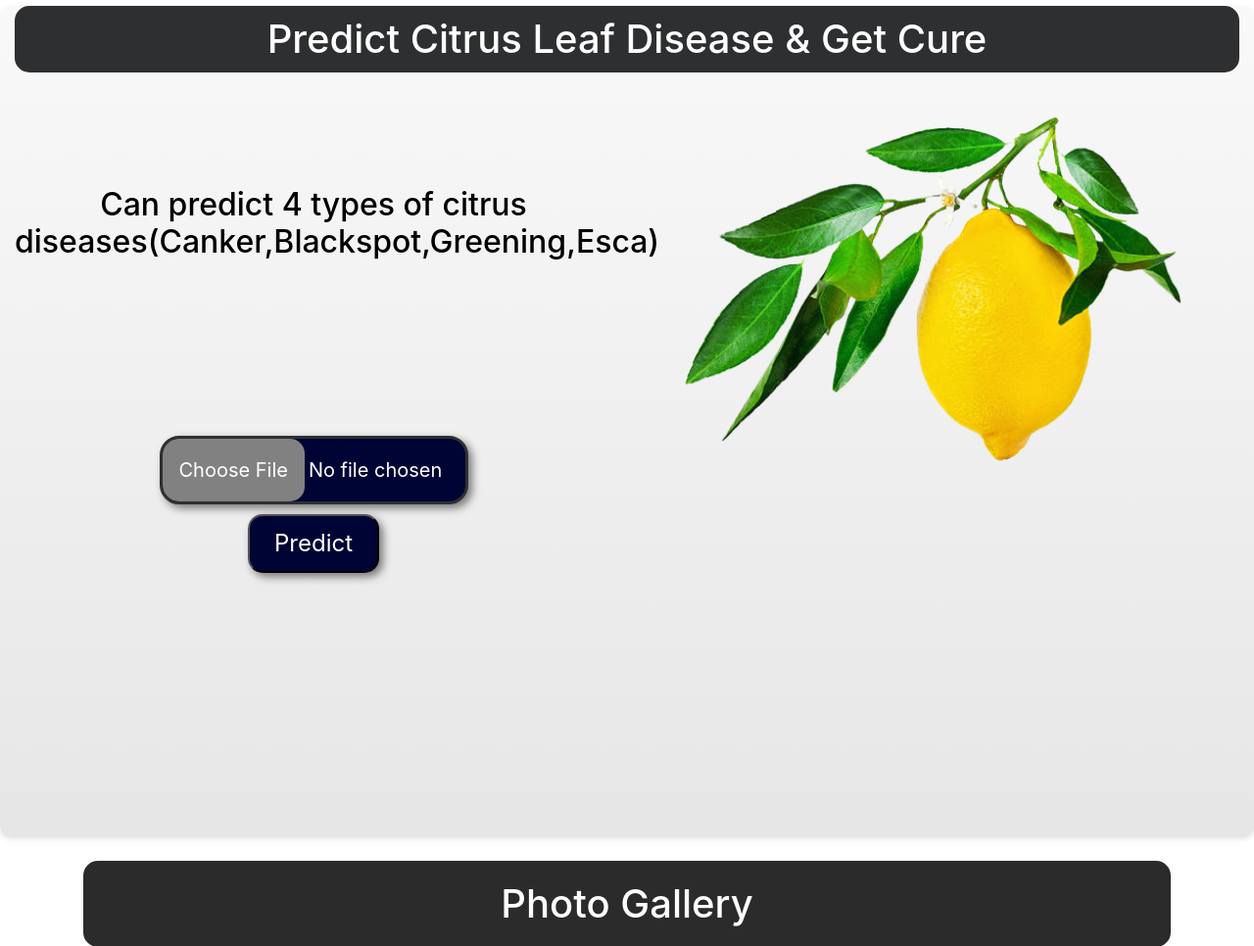
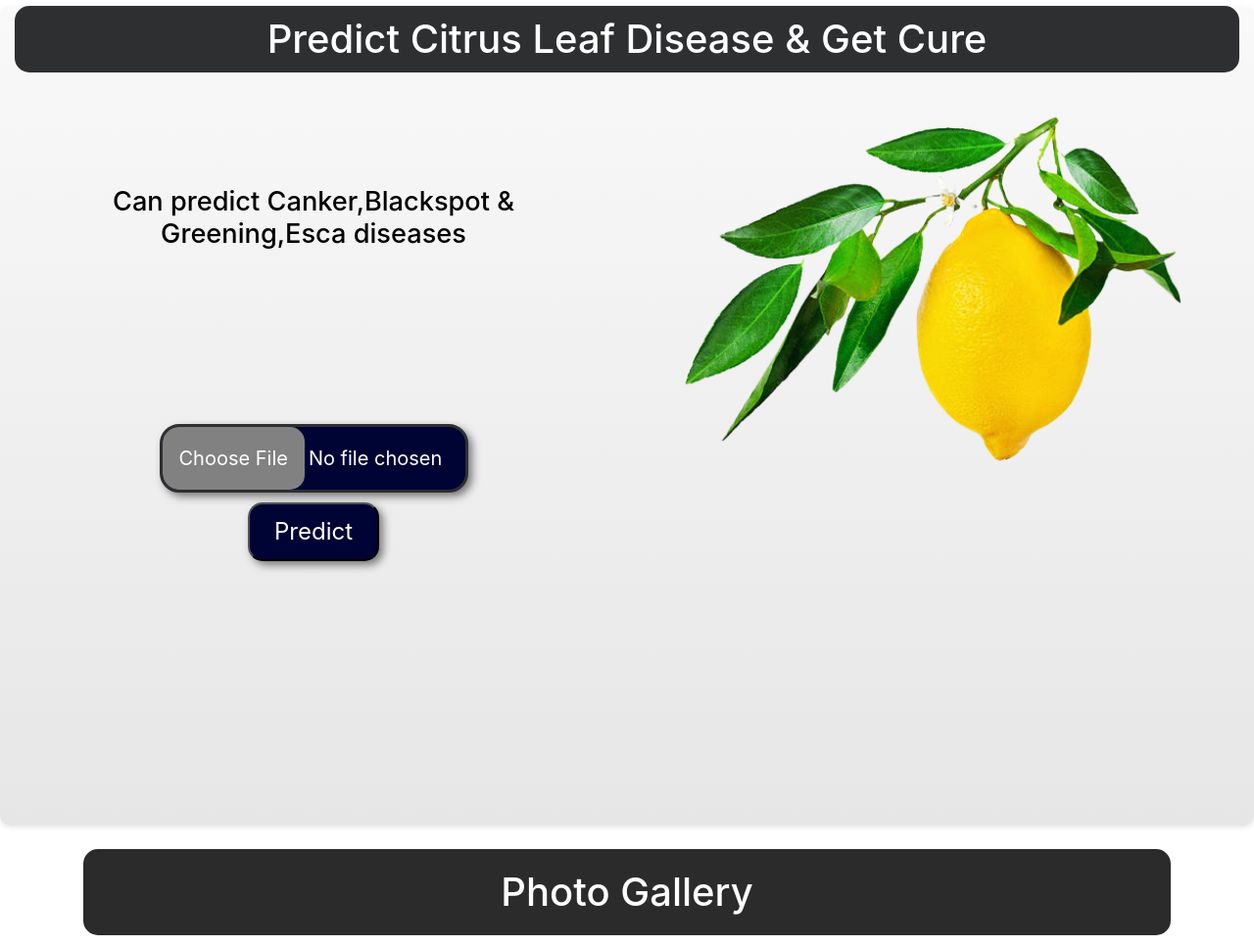
Before and after one commit to ifteakhair/citrus-diseases, a Flask app: page / in a window 1280 px wide. Shown: the part 802-1768 px from the top of the page at 98% size. Run offline with Flask 2, Linux system fonts and the light colour scheme; some libraries are stand-ins or nearby versions.

Commit message:
Update index.html

```diff
--- a/templates/index.html
+++ b/templates/index.html
@@ -281,7 +281,7 @@
             <h1 class="text-center mt-2 ">Predict Citrus Leaf Disease & Get Cure</h1>
             <div class="row">
             <div class="col-lg-6">
-            <h2 class="text-center mt-2 mb-2" style="font-size: 2rem;">Can predict 4 types of citrus diseases(Canker,Blackspot,Greening,Esca)</h2>
+            <h2 class="text-center mt-2 mb-2" style="font-size: 1.7rem;">Can predict Canker,Blackspot & <br/>Greening,Esca diseases</h2>
             <form class="uploadform" action="/predict" method="post" enctype="multipart/form-data" onsubmit="showloading()">
 
                 <input type="file" name="image" class="upload">
```
